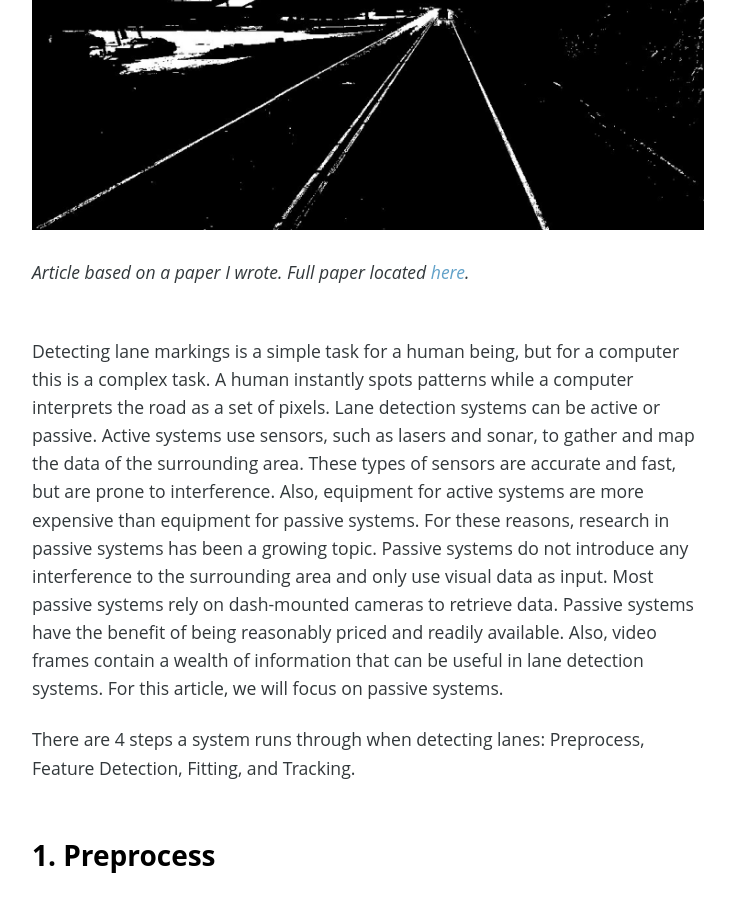
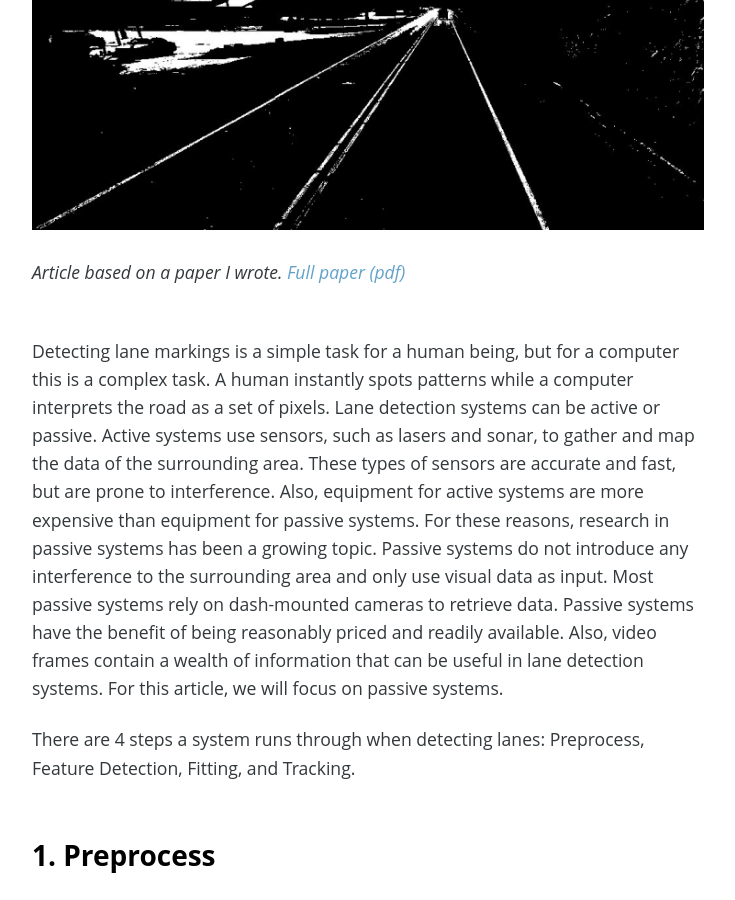
Before and after one commit to gojoe262/blog, a Jekyll site: the page built from _posts/2016-04-03-lane-detection-systems.md, in a window 1280 px wide and 900 px high, scrolled down 722 px. Shown: the whole window, without its empty margins (272-1007 px from the left). Built offline with Jekyll 4.4.1, drawn with Linux system fonts in a browser that asks for light colours; comment, search, counter and statistics services are not loaded.

Commit message:
Fix link to Lane detection systems pdf

```diff
--- a/_posts/2016-04-03-lane-detection-systems.md
+++ b/_posts/2016-04-03-lane-detection-systems.md
@@ -8,7 +8,7 @@ author: Joe Schueller
 comments: true
 disqus_id: 2016-04-03_Lane_Detection_Systems
 ---
-*Article based on a paper I wrote. Full paper located [here]({{site.baseurl}}/docs/SchuellerJo_An_Analysis_Of_On_Road_Lane_Detection_Systems.pdf).*
+*Article based on a paper I wrote. [Full paper (pdf)]({{site.baseurl}}/docs/SchuellerJo_An_Analysis_Of_On_Road_Lane_Detection_Systems.pdf)*
 <br><br>
 
 Detecting lane markings is a simple task for a human being, but for a computer this is a complex task. A human instantly spots patterns while a computer interprets the road as a set of pixels. Lane detection systems can be active or passive. Active systems use sensors, such as lasers and sonar, to gather and map the data of the surrounding area. These types of sensors are accurate and fast, but are prone to interference. Also, equipment for active systems are more expensive than equipment for passive systems. For these reasons, research in passive systems has been a growing topic. Passive systems do not introduce any interference to the surrounding area and only use visual data as input. Most passive systems rely on dash-mounted cameras to retrieve data. Passive systems have the benefit of being reasonably priced and readily available. Also, video frames contain a wealth of information that can be useful in lane detection systems. For this article, we will focus on passive systems.
```
